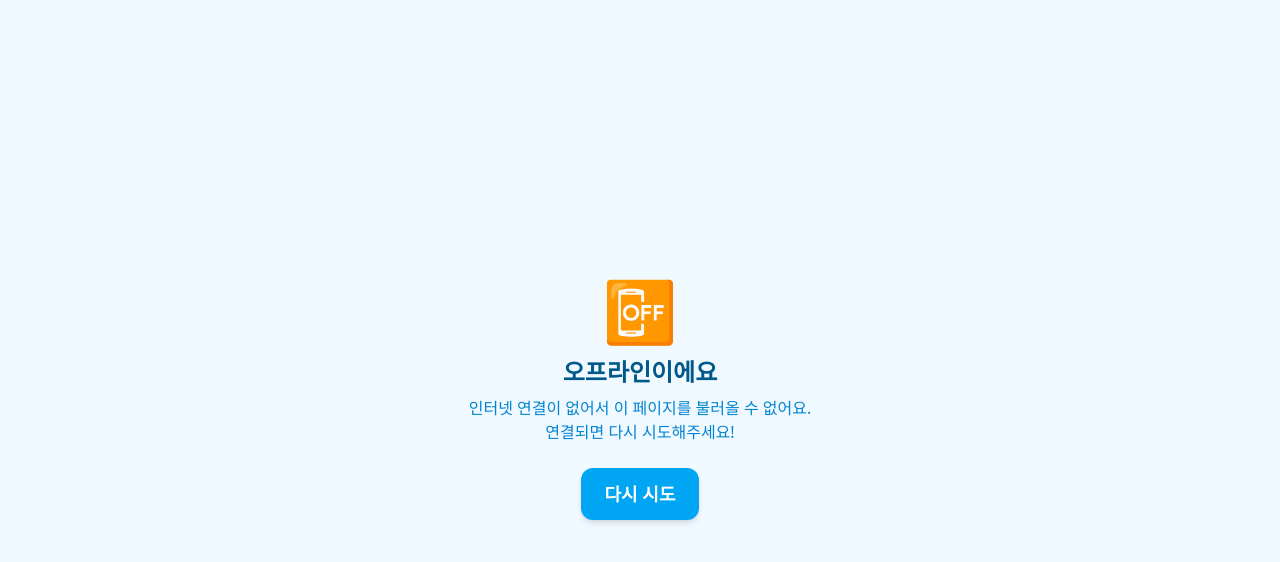
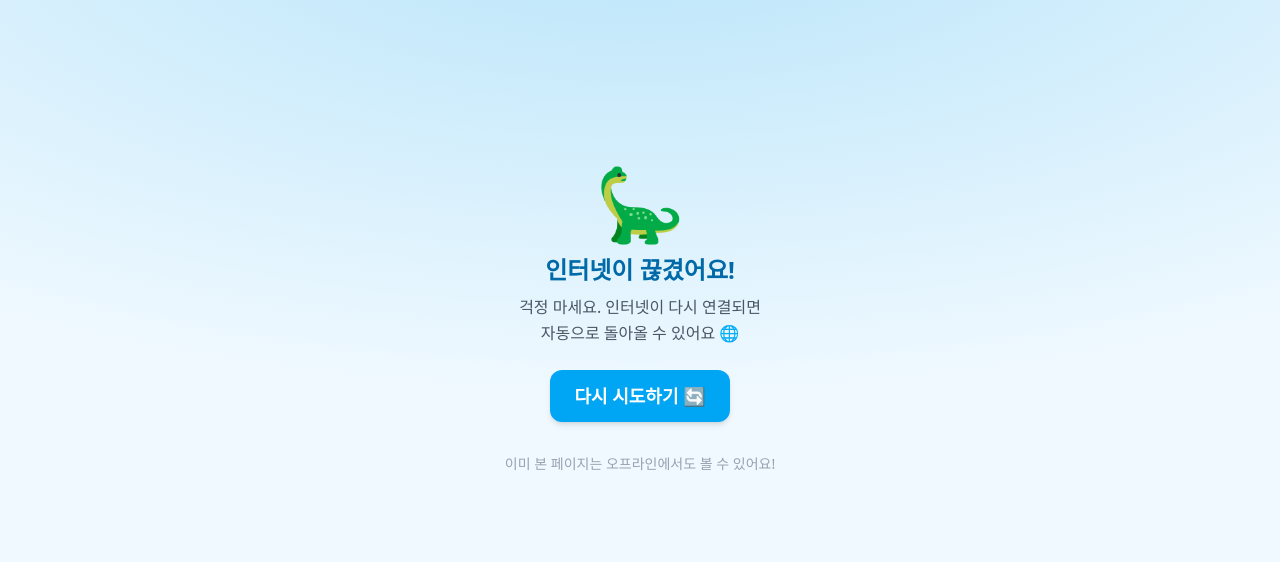
Before and after one commit to woairi/hanja-study, a Next.js app in the folder web/: page /~offline in a window 1280 px wide. Shown: the top 562 px of the page. Built offline with nearby package versions, Linux system fonts and the light colour scheme; no server answers.

Commit message:
feat: add /~offline fallback page for PWA offline UX
- 🦕 dinosaur mascot + kid-friendly Korean copy
- 'retry' button with location.reload()
- dark mode support
- SW already configured to serve /~offline on navigation failures

```diff
--- a/web/src/app/~offline/page.tsx
+++ b/web/src/app/~offline/page.tsx
@@ -1,27 +1,42 @@
-/**
- * 오프라인 폴백 페이지
- * — Service Worker가 네비게이션 요청을 캐시에서 찾지 못할 때 표시
- */
 "use client";
+
+import type { Metadata } from "next";
+
+// Note: metadata export requires server component, but this page is cached
+// by SW at build time so SEO is irrelevant. Title set via <title> directly.
 
 export default function OfflinePage() {
   return (
-    <div className="flex min-h-screen flex-col items-center justify-center bg-sky-50 px-6 text-center">
-      <span className="mb-4 text-6xl">📴</span>
-      <h1 className="mb-2 text-2xl font-extrabold text-sky-800">
-        오프라인이에요
+    <>
+      <title>오프라인 | 한자 공부</title>
+      <main className="flex min-h-[80vh] flex-col items-center justify-center px-6 text-center">
+        {/* 공룡 마스코트 */}
+        <span className="text-7xl mb-4" role="img" aria-label="공룡">
+          🦕
+        </span>
+
+        <h1 className="text-2xl font-bold text-sky-700 dark:text-sky-300 mb-2">
+          인터넷이 끊겼어요!
         </h1>
-      <p className="mb-6 text-base text-sky-600">
-        인터넷 연결이 없어서 이 페이지를 불러올 수 없어요.
+
+        <p className="text-base text-gray-600 dark:text-gray-400 mb-6 max-w-xs leading-relaxed">
+          걱정 마세요. 인터넷이 다시 연결되면
           <br />
-        연결되면 다시 시도해주세요!
+          자동으로 돌아올 수 있어요 🌐
         </p>
+
         <button
-        onClick={() => window.location.reload()}
-        className="rounded-xl bg-sky-500 px-6 py-3 text-lg font-bold text-white shadow-md active:bg-sky-600"
+          type="button"
+          onClick={() => location.reload()}
+          className="rounded-xl bg-sky-500 px-6 py-3 text-lg font-semibold text-white shadow-md active:scale-95 transition-transform"
         >
-        다시 시도
+          다시 시도하기 🔄
         </button>
-    </div>
+
+        <p className="mt-8 text-sm text-gray-400 dark:text-gray-500">
+          이미 본 페이지는 오프라인에서도 볼 수 있어요!
+        </p>
+      </main>
+    </>
   );
 }
```
Lines whose indentation alone changed are shown as unchanged.
